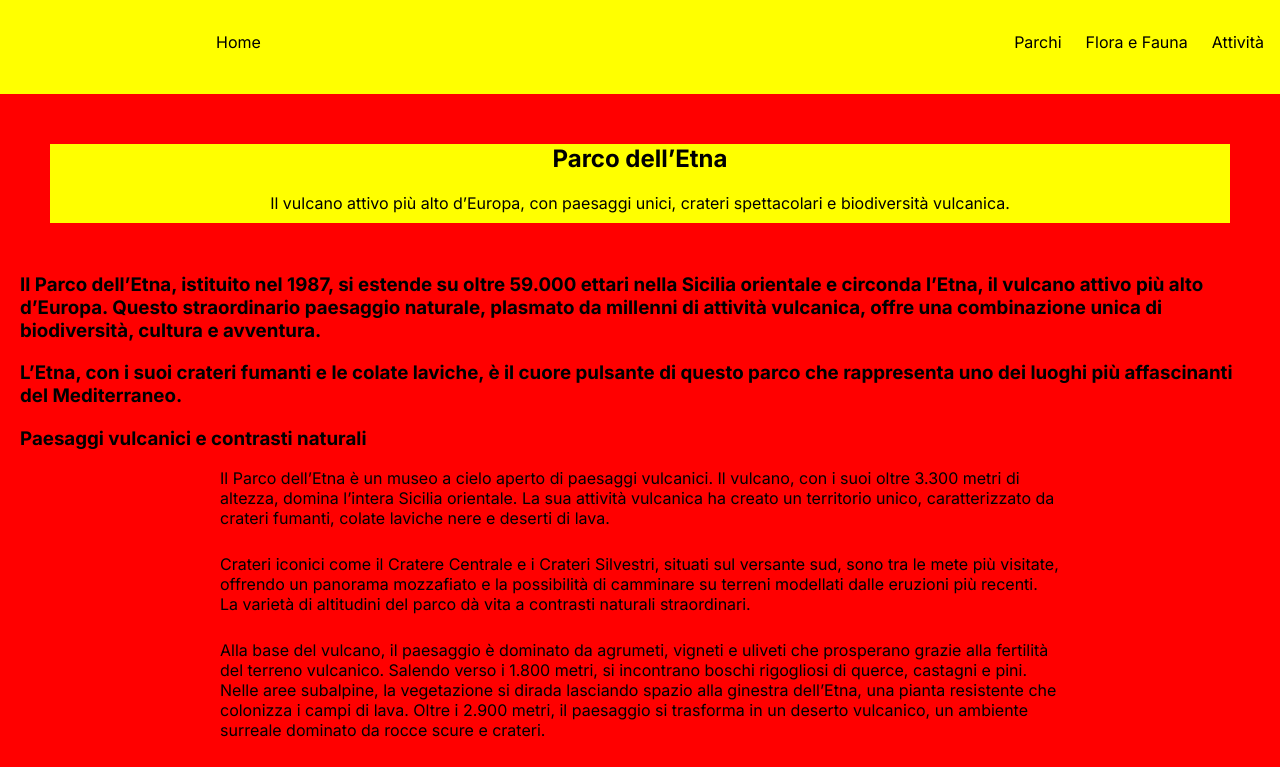
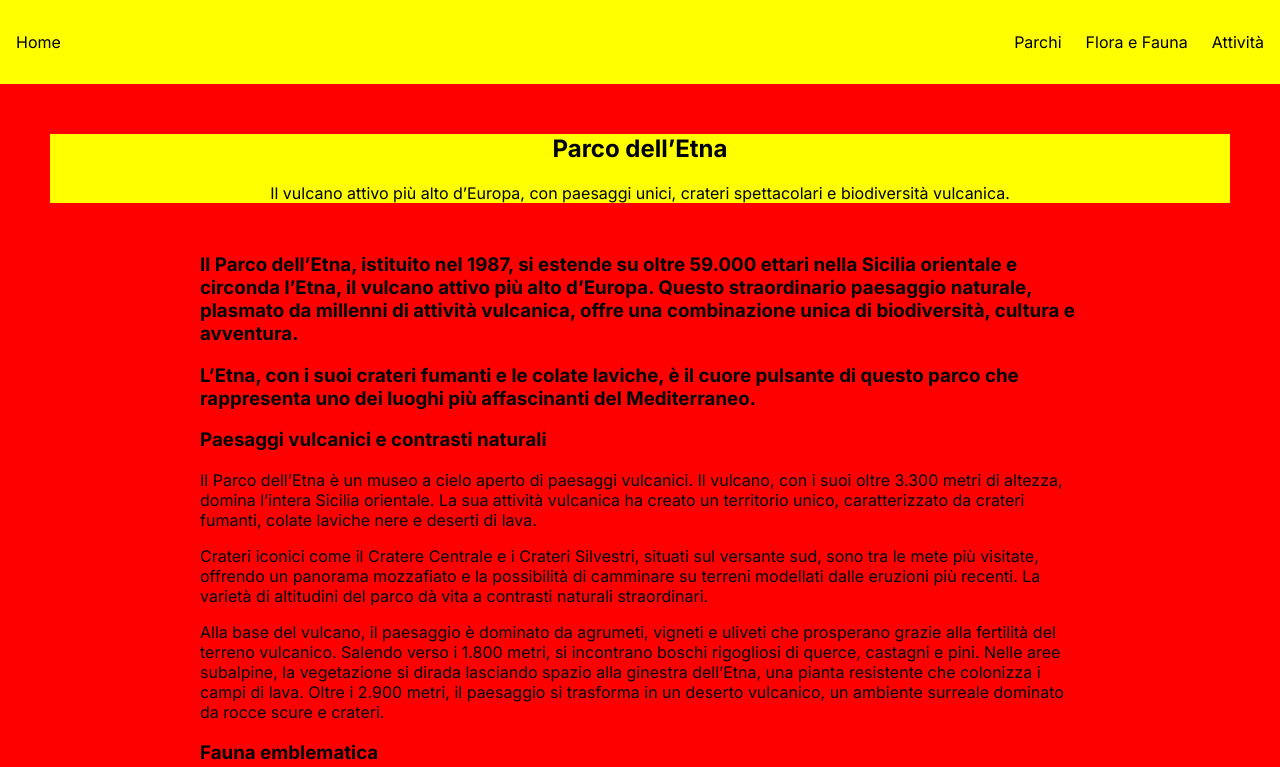
Before and after one commit to PopStar2004/es-parchi, a plain HTML site: page etna.html in a window 1280 px wide. Shown: the top 767 px of the page. Drawn offline with Linux system fonts and the light colour scheme.

Commit message:
Update style.css

```diff
--- a/css/style.css
+++ b/css/style.css
@@ -45,12 +45,6 @@ header a:hover{
 }
 
 .titolo{
-    text-align: left;
-    margin: 20px;
-}
-
-p{
-    padding-bottom: 10px;
     padding-left: 200px;
     padding-right: 200px;
 }
```
